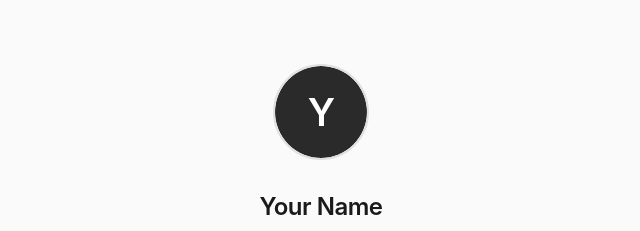
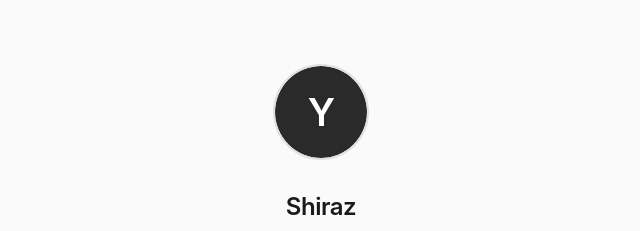
Before and after one commit to Shirazyasin/personal-website, a website: page public/index.html in a window 1280 px wide. Shown: the top 231 px of the page, 319-959 px from the left. Drawn offline with Linux system fonts and the light colour scheme.

Commit message:
Update name in hero section to 'Shiraz'

```diff
--- a/public/index.html
+++ b/public/index.html
@@ -17,7 +17,7 @@
   <!-- Hero -->
   <div class="hero">
     <img class="avatar" src="avatar.svg" alt="Your Name">
-    <h1>Your Name</h1>
+    <h1>Shiraz</h1>
     <p class="bio">I’m Shiraz — a designer, photographer, and content creator from the UK. I’ve been creating visuals for over 10 years, working with brands in the UK and around the world on everything from social media and branding to photo and video content.</p>
   </div>
 
```
